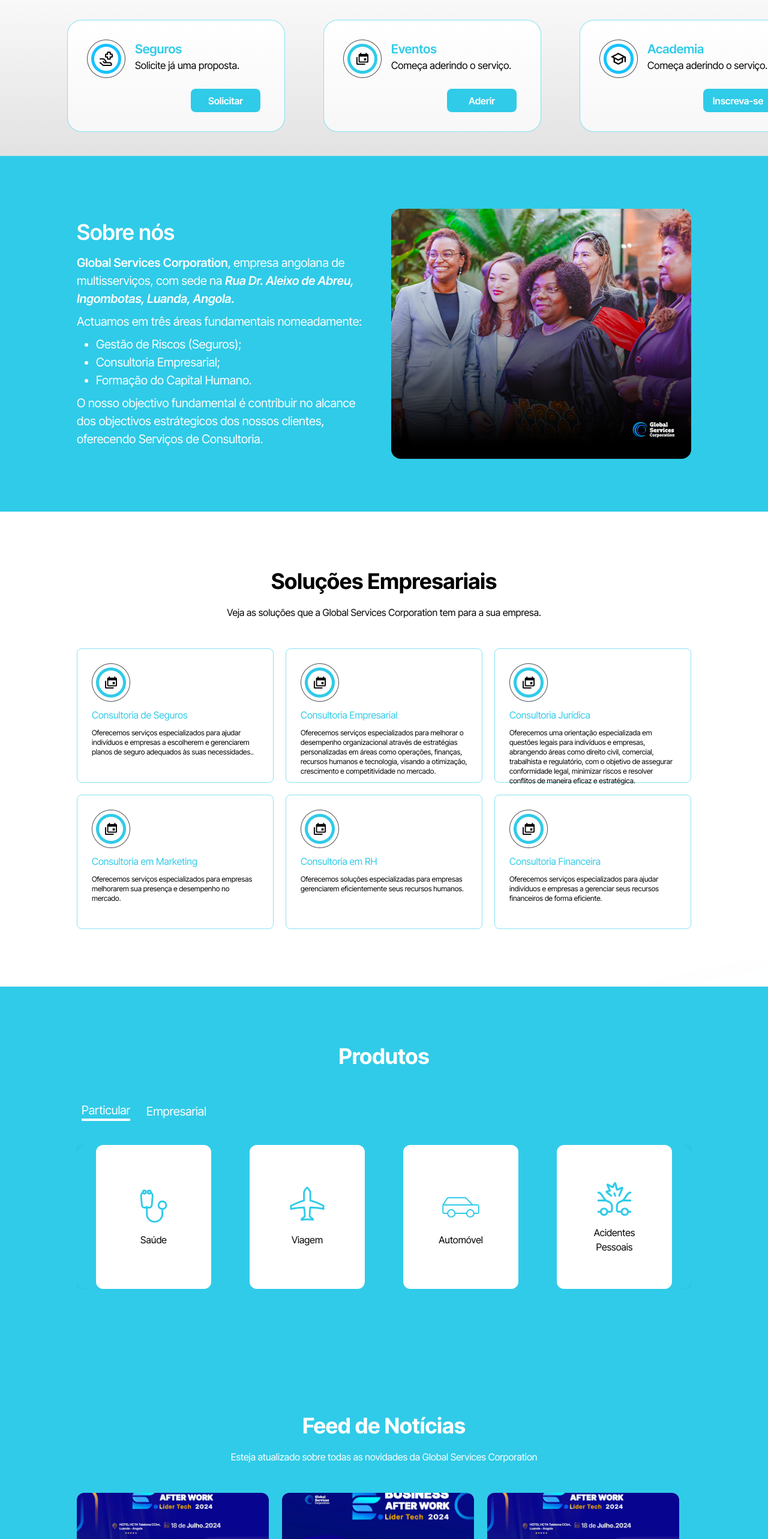
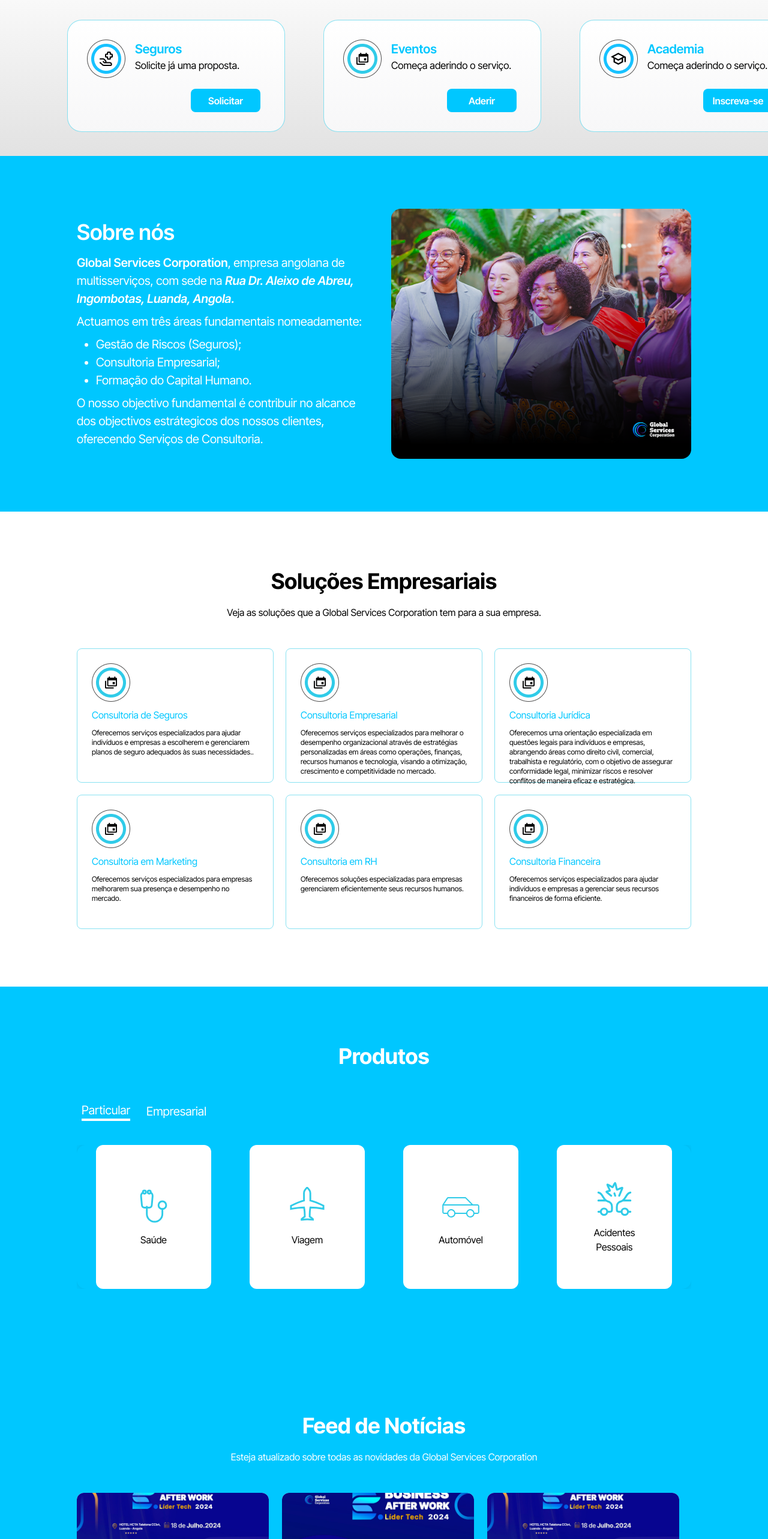
Before and after one commit to Global-Services-Corporation/website-react, a React (Vite) app: page / in a window 1280 px wide. Shown: the part 871-3437 px from the top of the page at 60% size. Built offline with nearby package versions, Linux system fonts and the light colour scheme.

Commit message:
subindo alteracoes

```diff
--- a/src/components/footer.tsx
+++ b/src/components/footer.tsx
@@ -4,10 +4,10 @@ import { logoLyricsTwo } from "../assets/mesa-redonda"
 const Footer: React.FC = () => {
 	return (
 		<footer
-			className="h-[417px] w-full  max-sm:h-auto flex flex-col bg-[#000000] justify-between"
+			className="h-[417px] w-full  max-sm:h-auto flex flex-col bg-[#DBDADA] justify-between"
 			id="footer"
 		>
-			<div className="flex text-[#fff] max-sm:gap-7 px-[50px] max-sm:px-10 max-sm:flex-col py-[60px] justify-around">
+			<div className="flex text-[#000] max-sm:gap-7 px-[50px] max-sm:px-10 max-sm:flex-col py-[60px] justify-around">
 				<div className="flex flex-col gap-[34px] max-sm:gap-5 max-sm:w-full max-sm:h-full w-[350px] h-[203px] box-border">
 					<img
 						src={logoLyricsTwo}
@@ -44,7 +44,7 @@ const Footer: React.FC = () => {
 				<div className="flex max-sm:flex-col max-sm:gap-7 gap-[80px]">
 					<div className="max-sm:flex max-sm:justify-between flex gap-20 max-sm:gap-2">
 						<div className="box-border h-[202px] max-sm:h-fit flex flex-col gap-[10px] ">
-							<h1 className="font-bold  ">Consultoria</h1>
+							<h1 className="font-bold text-[#037DA7] ">Consultoria</h1>
 
 							<ul className="flex max-sm:text-[#656666] flex-col max-sm:text-[12px] gap-3 max-sm:w-[150px]">
 								<li>
@@ -63,7 +63,7 @@ const Footer: React.FC = () => {
 						</div>
 
 						<div className="box-border h-[202px] max-sm:h-fit flex flex-col gap-[10px]">
-							<h1 className="font-bold">Linha de Apoio</h1>
+							<h1 className="font-bold text-[#037DA7] 	">Linha de Apoio</h1>
 
 							<ul className="flex max-sm:text-[#656666] flex-col gap-3 max-sm:text-[12px]">
 								<li>
@@ -77,7 +77,7 @@ const Footer: React.FC = () => {
 					</div>
 
 					<div className="box-border max-sm:h-fit h-[202px] flex flex-col gap-[10px]">
-						<h1 className="font-bold ">Outras Soluções</h1>
+						<h1 className="font-bold text-[#037DA7]">Outras Soluções</h1>
 
 						<ul className="flex flex-col max-sm:text-[#656666] max-sm:text-[12px] gap-3">
 							<li>
@@ -91,7 +91,7 @@ const Footer: React.FC = () => {
 				</div>
 				<hr />
 			</div>
-			<div className="bg-[#000020] max-sm:pb-6 max-sm:bg-[#000000] max-sm:text-[14px] max-sm:flex-col text-[#ffff] h-[80px] max-sm:text-[#A0A0AA] flex items-center justify-between px-[50px] box-border">
+			<div className="bg-[#1B223C] max-sm:pb-6 max-sm:bg-[#000000] max-sm:text-[14px] max-sm:flex-col text-[#ffff] h-[80px] max-sm:text-[#A0A0AA] flex items-center justify-between px-[50px] box-border">
 				Copyright © 2024 GSC{" "}
 				<span className="max-sm:text-[12px] max-sm:text-[#656666]">
 					Global Service Corporation - 2024
--- a/src/containers/LandingPage/AboutUs.tsx
+++ b/src/containers/LandingPage/AboutUs.tsx
@@ -4,7 +4,7 @@ const AboutUs: React.FC = () => {
 	return (
 		<section
 			id="sobre"
-			className="w-full items-center justify-center bg-[#30CBE8] h-[593px] text-white max-sm:h-full max-sm:py-20 flex relative gap-12 z-40"
+			className="w-full items-center justify-center bg-[#00C7FF] h-[593px] text-white max-sm:h-full max-sm:py-20 flex relative gap-12 z-40"
 		>
 			<div className="w-[80%] flex items-center max-sm:justify-center justify-between gap-[35px]">
 				<div className="w-2/4 max-sm:w-full flex justify-between flex-col gap-4">
--- a/src/containers/LandingPage/Blog.tsx
+++ b/src/containers/LandingPage/Blog.tsx
@@ -67,7 +67,7 @@ Matuzalém também trabalhou em empresas como: Empresa Nacional de Electricidade
 	]
 
 	return (
-		<section className="w-full bg-[#30CBE8] text-white flex flex-col justify-center gap-12 py-24 max-sm:py-12 items-center z-40" id="blog">
+		<section className="w-full bg-[#00C7FF] text-white flex flex-col justify-center gap-12 py-24 max-sm:py-12 items-center z-40" id="blog">
 			<div className="w-full flex flex-col items-center gap-5 justify-center">
 				<p className="font-bold text-4xl max-sm:text-2xl">Feed de Notícias</p>
 				<p className="max-sm:text-sm text-center max-sm:w-2/3">
--- a/src/containers/LandingPage/EnterpriseSolution.tsx
+++ b/src/containers/LandingPage/EnterpriseSolution.tsx
@@ -60,7 +60,7 @@ const EnterpriseSolution: React.FC = () => {
 							alt=""
 							className="h-16 w-16 max-sm:h-10 max-sm:w-10"
 						/>
-						<p className="text-[#30CBE8] max-sm:text-sm">{info.title}</p>
+						<p className="text-[#00C7FF] max-sm:text-sm">{info.title}</p>
 						<p className=" text-xs max-sm:text-[11px]">
 							{info.description}
 						</p>
--- a/src/containers/LandingPage/Newsletter.tsx
+++ b/src/containers/LandingPage/Newsletter.tsx
@@ -2,7 +2,7 @@ import { newsletterIcon } from "../../assets";
 
 const Newsletter: React.FC = () => {
   return (
-    <section className="w-4/5 max-sm:w-4/5 h-80 flex text-white bg-[#037ea7e8] rounded-2xl items-center justify-between px-16 max-sm:px-5 mt-32 max-sm:mt-0 relative">
+    <section className="w-4/5 max-sm:w-4/5 h-80 flex text-white bg-[#00C7FFe8] rounded-2xl items-center justify-between px-16 max-sm:px-5 mt-32 max-sm:mt-0 relative">
       <div className="w-3/5 max-sm:w-full h-4/5 flex flex-col justify-center gap-4">
 
         <p className="font-bold text-4xl max-sm:text-2xl ">Subscreva à nossa newsletter</p>
--- a/src/containers/LandingPage/NossosProdutos.tsx
+++ b/src/containers/LandingPage/NossosProdutos.tsx
@@ -74,7 +74,7 @@ const NossosProdutos: React.FC = () => {
 
 	return (
 		<section
-			className="w-full flex flex-col justify-center gap-12 py-24 max-sm:py-12 items-center z-40 bg-[#30CBE8]"
+			className="w-full flex flex-col justify-center gap-12 py-24 max-sm:py-12 items-center z-40 bg-[#00C7FF]"
 			id="produtos"
 		>
 			<div className="w-full flex flex-col items-center gap-5 justify-center">
--- a/src/containers/LandingPage/Services.tsx
+++ b/src/containers/LandingPage/Services.tsx
@@ -40,7 +40,7 @@ const Services: React.FC = () => {
 					>
 						<img src={info.icon} alt="" className="absolute object-none" />
 						<div className="flex flex-col absolute start-28">
-							<p className="text-[#30CBE8] font-semibold text-[20.88px]">
+							<p className="text-[#00C7FF] font-semibold text-[20.88px]">
 								{info.title}
 							</p>
 							<p className="text-[#000000] text-[16.71px]">
@@ -50,8 +50,8 @@ const Services: React.FC = () => {
 
 						<Link
 							to={info.link}
-							className="bg-[#30CBE8] text-white hover:bg-white hover:text-[#30CBE8] hover:animate-pulse
-               w-[116px] h-[39px] end-10 bottom-8 absolute rounded-[8px] font-semibold transition-colors flex justify-center items-center hover:border border-[#30CBE8]"
+							className="bg-[#00C7FF] text-white hover:bg-white hover:text-[#00C7FF] hover:animate-pulse
+               w-[116px] h-[39px] end-10 bottom-8 absolute rounded-[8px] font-semibold transition-colors flex justify-center items-center hover:border border-[#00C7FF]"
 						>
 							{info.buttonTitle}
 						</Link>
--- a/src/views/landing/Home.tsx
+++ b/src/views/landing/Home.tsx
@@ -1,7 +1,6 @@
 import AboutUs from "../../containers/LandingPage/AboutUs"
 import Services from "../../containers/LandingPage/Services"
 import EnterpriseSolution from "../../containers/LandingPage/EnterpriseSolution"
-import { elipse2 } from "../../assets"
 import NossosProdutos from "../../containers/LandingPage/NossosProdutos"
 import Blog from "../../containers/LandingPage/Blog"
 import Newsletter from "../../containers/LandingPage/Newsletter"
@@ -16,17 +15,7 @@ const HomePage: React.FC = () => {
 			<AboutUs />
 			<EnterpriseSolution />
 			<NossosProdutos />
-			<img
-				src={elipse2}
-				alt=""
-				className="absolute end-0 top-[2470px] object-cover animate-pulse"
-			/>
 			<Blog />
-			<img
-				src={elipse2}
-				className="absolute start-0 object-cover z-0 top-[3470px] rotate-180 animate-pulse"
-				alt=""
-			/>
 			<Newsletter />
 		</div>
 	)
```
